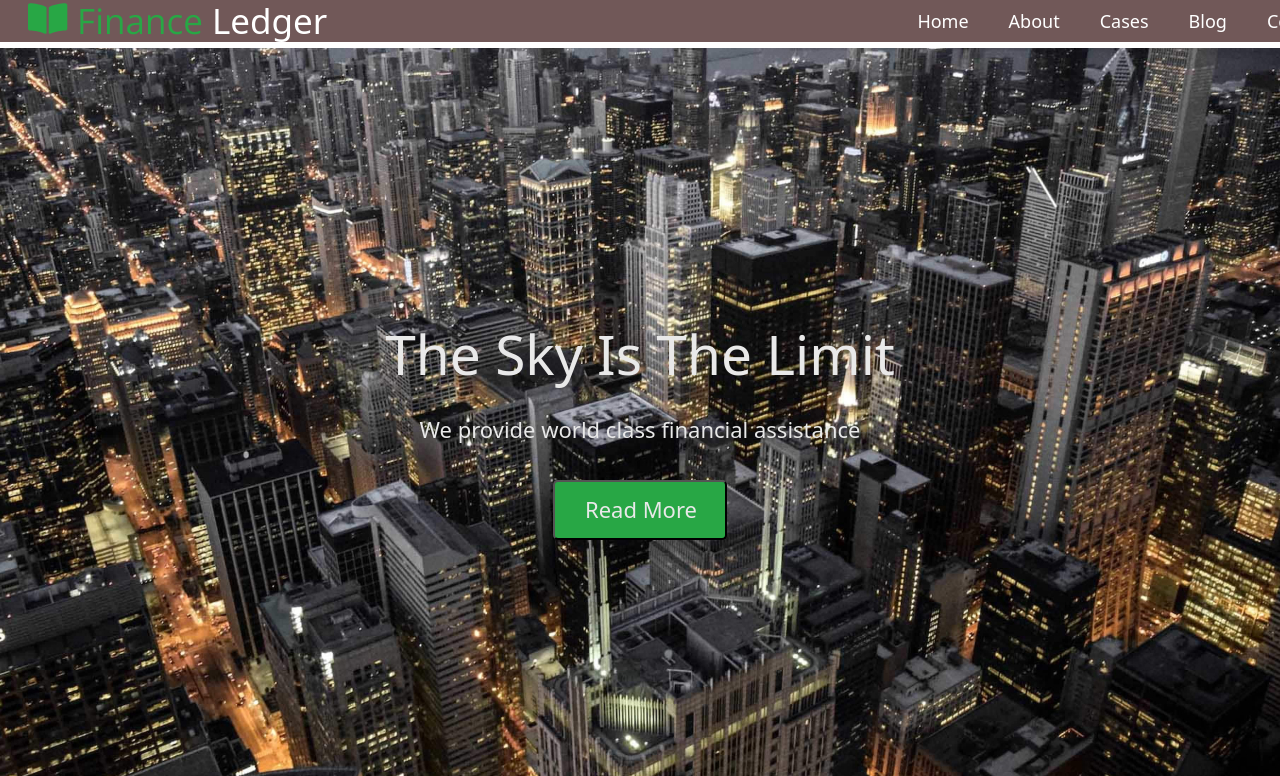
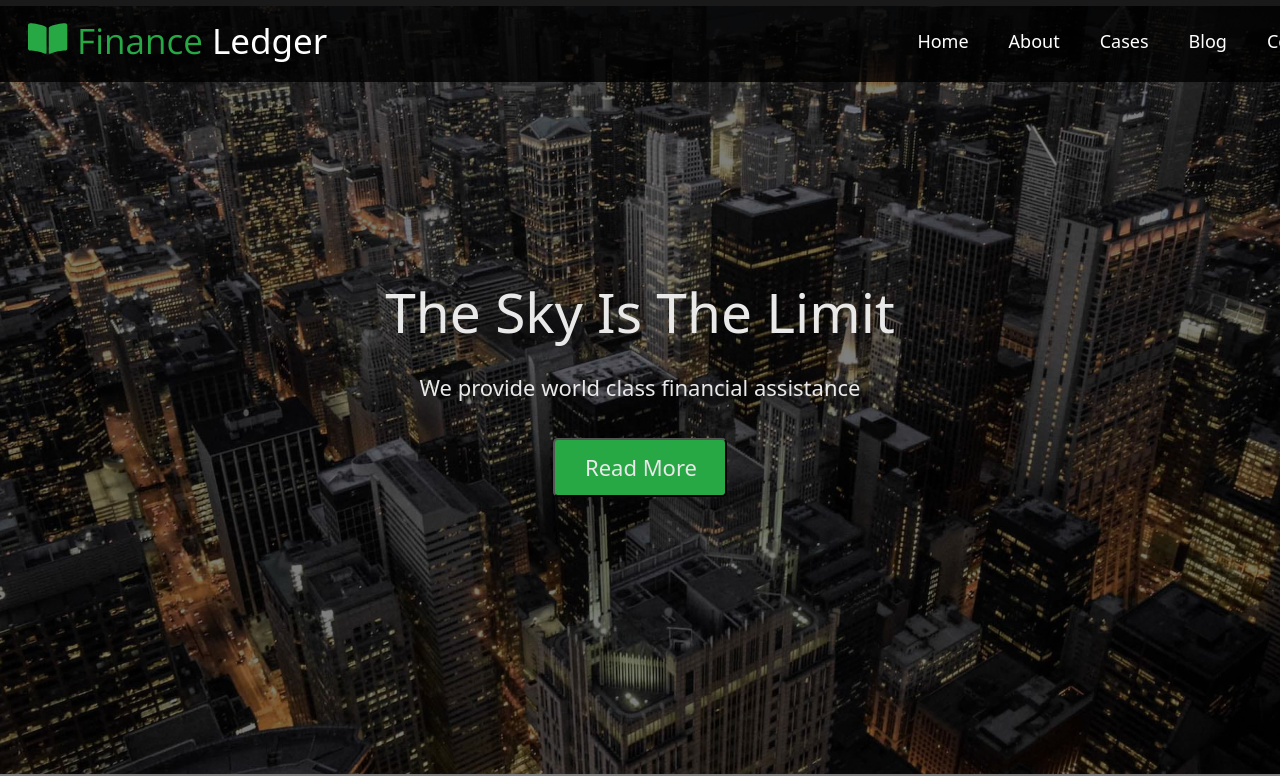
Before and after one commit to kashirin-olexsandr/blended-90-7-8, a plain HTML site: page index.html in a window 1280 px wide. Shown: the top 776 px of the page. Drawn offline with nearby package versions, Linux system fonts and the light colour scheme.

Commit message:
fixed header and hero sections

```diff
--- a/css/styles.css
+++ b/css/styles.css
@@ -1,6 +1,6 @@
 :root {
   --color-white: #fff;
-  --color-green: #28A745;
+  --color-green: #28a745;
 }
 
 body {
@@ -46,8 +46,16 @@ ol {
 .test {
   background: black;
 }
+
 .header {
-  background-color: #715858;
+  position: fixed;
+  width: 100%;
+  background-image: linear-gradient(
+    0deg,
+    rgba(0, 0, 0, 0.8),
+    rgba(0, 0, 0, 0.8)
+  );
+  padding: 20px 0;
 }
 
 .header .container {
@@ -92,7 +100,6 @@ ol {
 .nav-link {
 }
 
-
 /*about*/
 .about {
   background: var(--color-green);
@@ -107,7 +114,7 @@ ol {
   width: 50%;
 }
 .about-content {
-  padding: 80px 64px 80px 20px
+  padding: 80px 64px 80px 20px;
 }
 .about-image {
   height: 100%;
@@ -146,7 +153,13 @@ ol {
 }
 
 .hero {
-  background-image: url(../images/hero/hero-bg.jpg);
+  background-image: linear-gradient(
+      0deg,
+      rgba(0, 0, 0, 0.5),
+      rgba(0, 0, 0, 0.5)
+    ),
+    url(../images/hero/hero-bg.jpg);
+
   background-repeat: no-repeat;
   background-position: center;
   padding-top: 279px;
```
